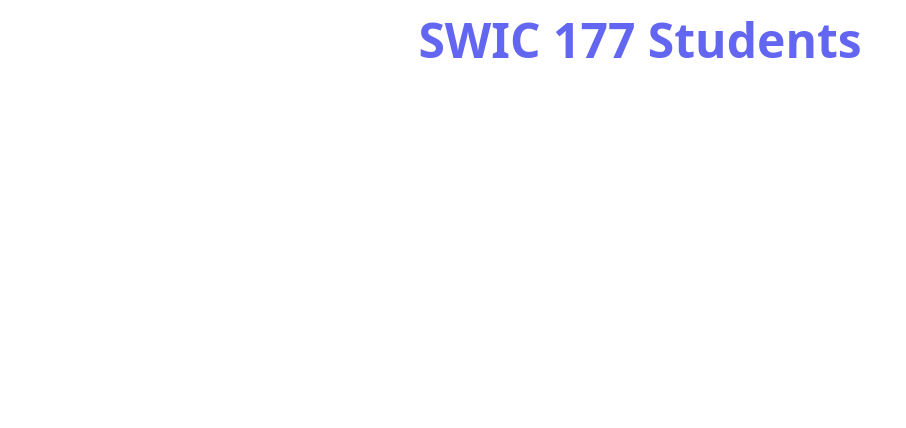
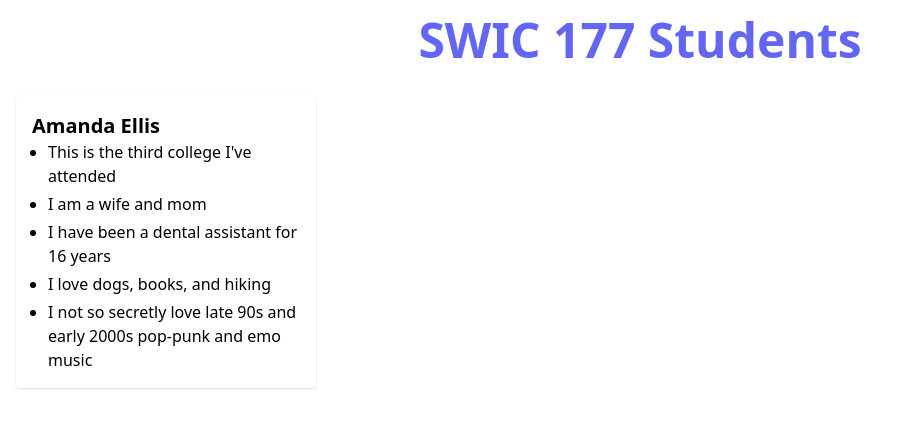
Before and after one commit to Zack338/student-cards, a website built with Vite: page index.html in a window 1280 px wide. Shown: the whole page, without its empty margins (0-906 px from the left). Built offline with nearby package versions, Linux system fonts and the light colour scheme.

Commit message:
Add first card

```diff
--- a/index.html
+++ b/index.html
@@ -10,13 +10,37 @@
     <link rel="stylesheet" href="./styles.css" />
   </head>
 
-  <body class="flex items-center justify-center">
+  <body class="flex flex-col items-center justify-center">
     <h1
       class="m-4 text-2xl font-extrabold text-indigo-500 sm:text-3xl md:text-4xl lg:text-5xl"
     >
       SWIC 177 Students
     </h1>
 
+    <!--
+      1. Create a card component that displays the student's information.
+    -->
+
+    <section>
+      <div
+        class="grid grid-cols-1 gap-4 p-4 sm:grid-cols-2 md:grid-cols-3 lg:grid-cols-4"
+      >
+        <div class="rounded bg-white p-4 shadow">
+          <h2 class="text-xl font-semibold">Amanda Ellis</h2>
+          <ul class="ml-4 list-disc space-y-1">
+            <li>This is the third college I've attended</li>
+            <li>I am a wife and mom</li>
+            <li>I have been a dental assistant for 16 years</li>
+            <li>I love dogs, books, and hiking</li>
+            <li>
+              I not so secretly love late 90s and early 2000s pop-punk and emo
+              music
+            </li>
+          </ul>
+        </div>
+      </div>
+    </section>
+
     <script type="module" src="./src/main.js"></script>
   </body>
 </html>
```
